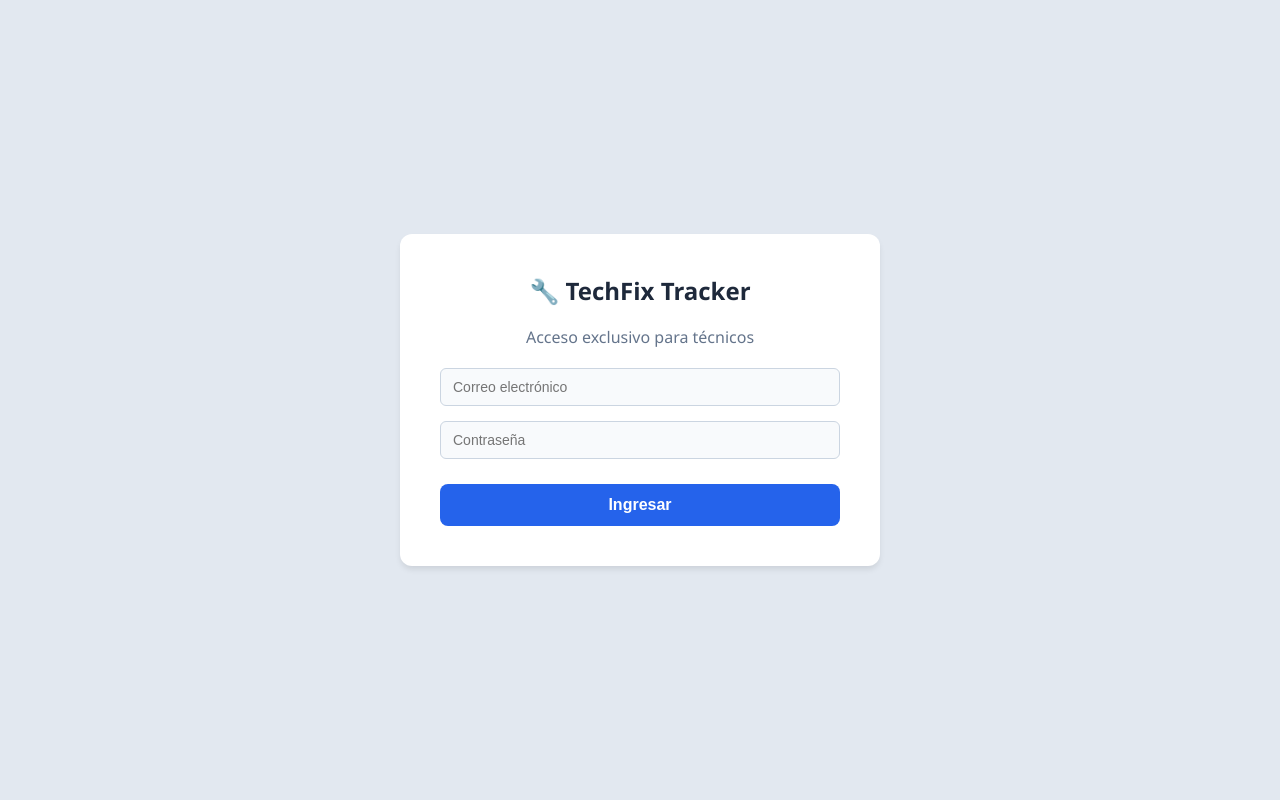
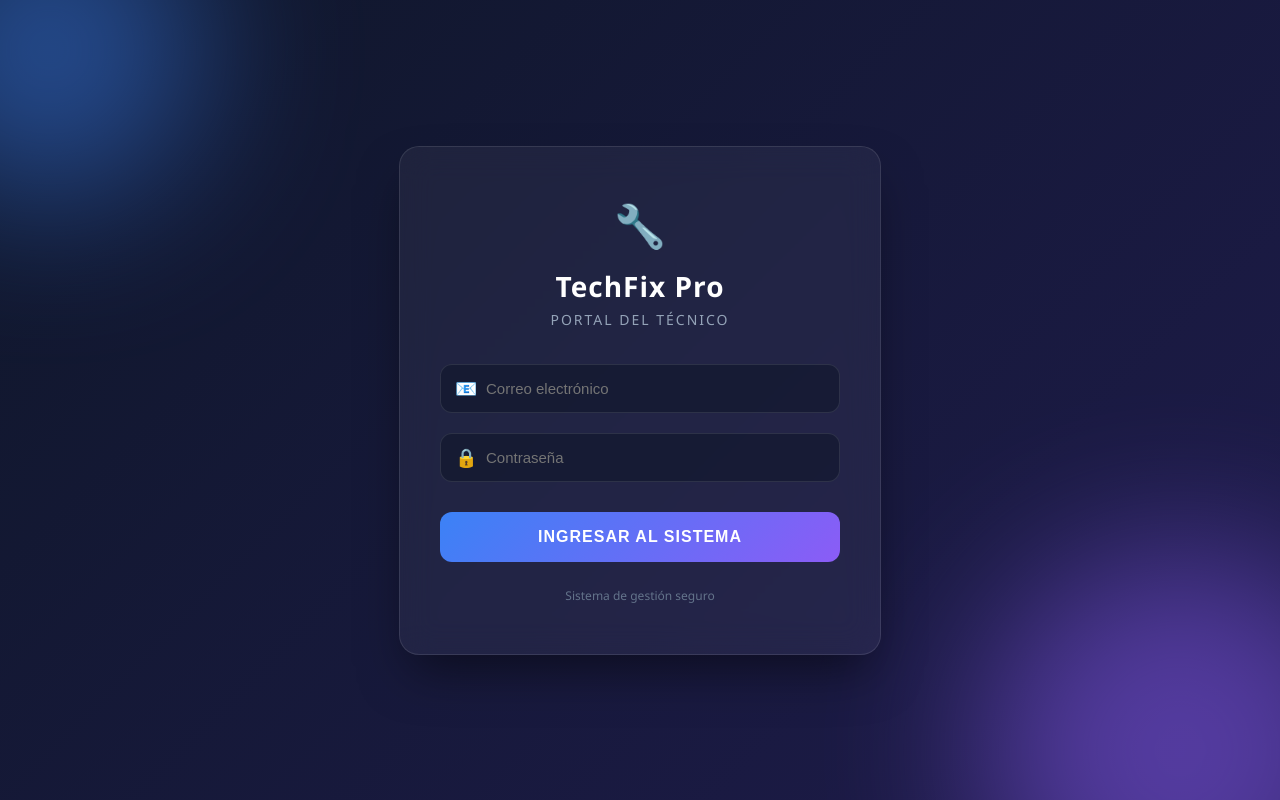
Before and after one commit to KryoDevs/KryoFix, a plain HTML site: page app/index.html in a window 1280 px wide. Drawn offline with Linux system fonts and the light colour scheme; some packages are replaced by stand-ins of ours; no server answers; a script that the page names is missing.

Commit message:
style: Rediseño completo y moderno de la pantalla de login con glassmorphism

```diff
--- a/app/estilos.css
+++ b/app/estilos.css
@@ -34,18 +34,86 @@ body {
 
 .container { max-width: 1000px; margin: 0 auto; padding: 20px; }
 
-/* Login Screen */
-.login-container {
+/* Login Moderno y Único */
+.login-wrapper {
     display: flex; justify-content: center; align-items: center;
-    height: 100vh; background-color: var(--bg-main);
+    min-height: 100vh;
+    background: linear-gradient(135deg, #0f172a 0%, #1e1b4b 100%);
+    position: relative;
+    overflow: hidden;
+    font-family: 'Segoe UI', Tahoma, Geneva, Verdana, sans-serif;
 }
-.login-box {
-    background: var(--bg-card); padding: 40px; border-radius: 12px;
-    box-shadow: var(--shadow); width: 100%; max-width: 400px; text-align: center;
+
+/* Círculos decorativos de fondo (Glassmorphism) */
+.login-wrapper::before, .login-wrapper::after {
+    content: ''; position: absolute; border-radius: 50%; filter: blur(80px); z-index: 0;
 }
-.login-box h2 { margin-top: 0; color: var(--text-main); }
-.login-box p { color: var(--text-muted); margin-bottom: 20px; }
-.login-box input { margin-bottom: 15px; }
+.login-wrapper::before {
+    width: 300px; height: 300px; background: #3b82f6; top: -100px; left: -100px; opacity: 0.5;
+}
+.login-wrapper::after {
+    width: 400px; height: 400px; background: #8b5cf6; bottom: -150px; right: -100px; opacity: 0.5;
+}
+
+.login-glass-panel {
+    background: rgba(255, 255, 255, 0.05);
+    backdrop-filter: blur(16px);
+    -webkit-backdrop-filter: blur(16px);
+    border: 1px solid rgba(255, 255, 255, 0.1);
+    padding: 50px 40px;
+    border-radius: 20px;
+    width: 90%;
+    max-width: 400px;
+    box-shadow: 0 25px 50px -12px rgba(0, 0, 0, 0.5);
+    z-index: 1;
+    text-align: center;
+    color: white;
+}
+
+.login-brand .icon-pulse {
+    font-size: 40px; margin-bottom: 15px; display: inline-block;
+    animation: pulse 2s infinite;
+}
+@keyframes pulse {
+    0% { transform: scale(0.95); opacity: 0.8; }
+    50% { transform: scale(1.05); opacity: 1; }
+    100% { transform: scale(0.95); opacity: 0.8; }
+}
+
+.login-brand h2 { margin: 0; font-size: 28px; font-weight: 800; letter-spacing: 1px; color: white; }
+.login-brand p { color: #94a3b8; margin-top: 5px; margin-bottom: 35px; font-size: 14px; text-transform: uppercase; letter-spacing: 2px;}
+
+.modern-form .input-group {
+    position: relative; margin-bottom: 20px; display: flex; align-items: center;
+}
+.modern-form .input-group .icon {
+    position: absolute; left: 15px; font-size: 18px; color: #94a3b8; z-index: 2;
+}
+.modern-form .input-group input {
+    width: 100%; padding: 15px 15px 15px 45px;
+    background: rgba(15, 23, 42, 0.6);
+    border: 1px solid rgba(255, 255, 255, 0.1);
+    border-radius: 12px; color: white; font-size: 15px;
+    transition: all 0.3s ease;
+}
+.modern-form .input-group input:focus {
+    outline: none; border-color: #3b82f6; background: rgba(15, 23, 42, 0.9);
+    box-shadow: 0 0 15px rgba(59, 130, 246, 0.3);
+}
+
+.btn-neon {
+    width: 100%; background: linear-gradient(135deg, #3b82f6 0%, #8b5cf6 100%);
+    color: white; border: none; padding: 16px; border-radius: 12px;
+    font-size: 16px; font-weight: bold; cursor: pointer;
+    transition: transform 0.2s, box-shadow 0.2s;
+    margin-top: 10px; text-transform: uppercase; letter-spacing: 1px;
+}
+.btn-neon:hover {
+    transform: translateY(-2px);
+    box-shadow: 0 10px 20px -10px rgba(139, 92, 246, 0.7);
+}
+
+.login-footer { margin-top: 25px; font-size: 12px; color: #64748b; }
 
 /* Topbar */
 .topbar { display: flex; justify-content: space-between; align-items: center; margin-bottom: 20px; }
--- a/app/index.html
+++ b/app/index.html
@@ -11,15 +11,25 @@
 <body>
 
     <!-- PANTALLA DE LOGIN -->
-    <div id="login-screen" class="login-container">
-        <div class="login-box">
-            <h2>🔧 TechFix Tracker</h2>
-            <p>Acceso exclusivo para técnicos</p>
-            <form id="login-form">
-                <input type="email" id="login-email" placeholder="Correo electrónico" required>
-                <input type="password" id="login-password" placeholder="Contraseña" required>
-                <button type="submit" class="btn-guardar">Ingresar</button>
+    <div id="login-screen" class="login-wrapper">
+        <div class="login-glass-panel">
+            <div class="login-brand">
+                <div class="icon-pulse">🔧</div>
+                <h2>TechFix Pro</h2>
+                <p>Portal del Técnico</p>
+            </div>
+            <form id="login-form" class="modern-form">
+                <div class="input-group">
+                    <span class="icon">📧</span>
+                    <input type="email" id="login-email" placeholder="Correo electrónico" required autocomplete="email">
+                </div>
+                <div class="input-group">
+                    <span class="icon">🔒</span>
+                    <input type="password" id="login-password" placeholder="Contraseña" required autocomplete="current-password">
+                </div>
+                <button type="submit" class="btn-neon">Ingresar al Sistema</button>
             </form>
+            <div class="login-footer">Sistema de gestión seguro</div>
         </div>
     </div>
 
```
